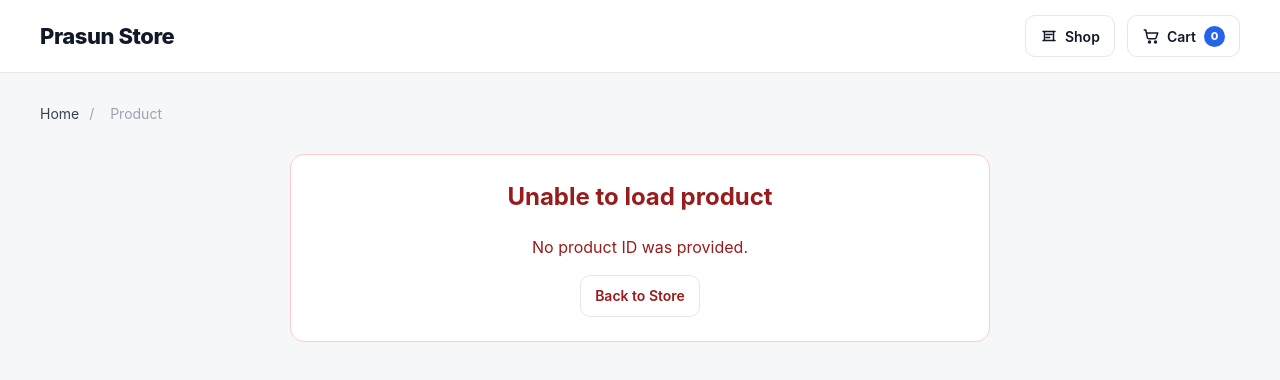
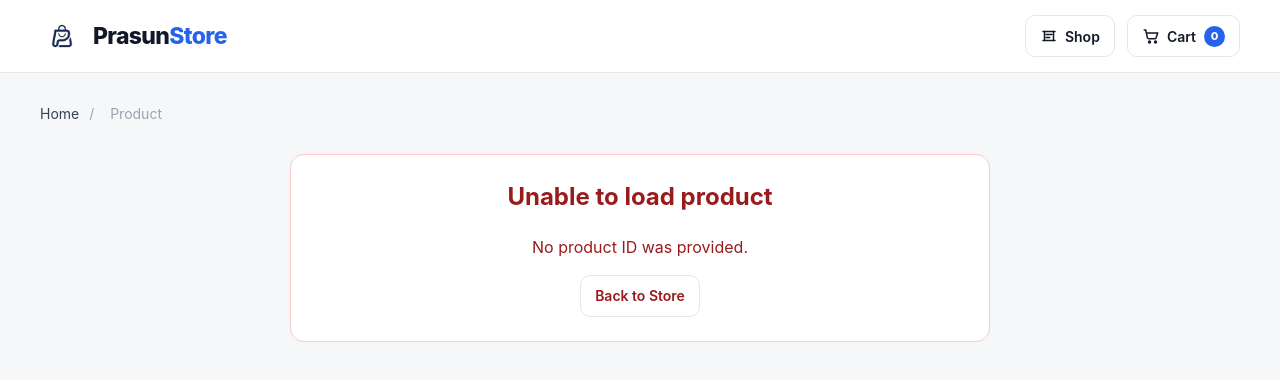
Before and after one commit to prasun301/store.prasunbarua.com, a plain HTML site: page product.html in a window 1280 px wide. Drawn offline with Linux system fonts and the light colour scheme.

Commit message:
Update product.html

```diff
--- a/product.html
+++ b/product.html
@@ -11,34 +11,10 @@
     content="Shop quality products at Prasun Store."
   />
 
-  <!-- ============================================================
-       FAVICON.IO
-       Upload these favicon.io files to the website root:
-       favicon.ico
-       favicon-16x16.png
-       favicon-32x32.png
-       apple-touch-icon.png
-       site.webmanifest
-       ============================================================ -->
-
   <link rel="icon" type="image/x-icon" href="/favicon.ico" />
-  <link
-    rel="icon"
-    type="image/png"
-    sizes="32x32"
-    href="/favicon-32x32.png"
-  />
-  <link
-    rel="icon"
-    type="image/png"
-    sizes="16x16"
-    href="/favicon-16x16.png"
-  />
-  <link
-    rel="apple-touch-icon"
-    sizes="180x180"
-    href="/apple-touch-icon.png"
-  />
+  <link rel="icon" type="image/png" sizes="32x32" href="/favicon-32x32.png" />
+  <link rel="icon" type="image/png" sizes="16x16" href="/favicon-16x16.png" />
+  <link rel="apple-touch-icon" sizes="180x180" href="/apple-touch-icon.png" />
   <link rel="manifest" href="/site.webmanifest" />
 
   <meta name="application-name" content="Prasun Store" />
@@ -118,28 +94,42 @@
     }
 
     /*
-     * Brand
+     * Brand - SAME STYLE AS INDEX.HTML
      */
 
     .brand {
+      flex: 0 0 auto;
       display: inline-flex;
       align-items: center;
+      gap: 9px;
       min-width: 0;
-      font-size: 22px;
-      font-weight: 800;
-      letter-spacing: -0.02em;
+      border-radius: 10px;
+    }
+
+    .brand-logo {
+      display: block;
+      width: auto;
+      height: 44px;
+      max-width: 180px;
+      object-fit: contain;
+      flex: 0 0 auto;
+    }
+
+    .brand-name {
+      font-size: 23px;
+      font-weight: 850;
+      letter-spacing: -0.65px;
       white-space: nowrap;
-    }
-
-    .brand-text {
-      display: inline-block;
-      overflow: hidden;
-      text-overflow: ellipsis;
-    }
-
-    /*
-     * Header actions
-     */
+      line-height: 1;
+    }
+
+    .brand-name span {
+      color: #2563eb;
+    }
+
+    /* ============================================================
+       HEADER ACTIONS
+       ============================================================ */
 
     .header-actions {
       display: flex;
@@ -176,10 +166,6 @@
       transform: translateY(1px);
     }
 
-    /*
-     * Professional SVG icons
-     */
-
     .header-icon {
       width: 18px;
       height: 18px;
@@ -191,10 +177,6 @@
       stroke-linecap: round;
       stroke-linejoin: round;
     }
-
-    /*
-     * Cart badge
-     */
 
     .cart-badge {
       min-width: 21px;
@@ -714,18 +696,18 @@
         gap: 10px;
       }
 
-      /*
-       * Keep Prasun Store visible on mobile.
-       */
-
       .brand {
-        min-width: 0;
-        flex: 1 1 auto;
-        font-size: 18px;
-      }
-
-      .brand-text {
+        gap: 7px;
+      }
+
+      .brand-logo {
+        height: 39px;
         max-width: 145px;
+      }
+
+      .brand-name {
+        font-size: 20px;
+        letter-spacing: -0.5px;
       }
 
       .header-actions {
@@ -744,10 +726,6 @@
         height: 17px;
       }
 
-      /*
-       * Make Cart compact but keep the text visible.
-       */
-
       .cart-badge {
         min-width: 19px;
         height: 19px;
@@ -808,12 +786,12 @@
         gap: 7px;
       }
 
-      .brand {
-        font-size: 17px;
-      }
-
-      .brand-text {
-        max-width: 115px;
+      .brand-logo {
+        display: none;
+      }
+
+      .brand-name {
+        font-size: 19px;
       }
 
       .header-actions {
@@ -847,10 +825,21 @@
       href="./index.html"
       class="brand"
       aria-label="Prasun Store home"
+      title="Prasun Store"
     >
-      <span class="brand-text">
-        Prasun Store
+
+      <img
+        src="./prasun-store-logo.jpeg"
+        alt="Prasun Store logo"
+        class="brand-logo"
+        width="180"
+        height="44"
+      />
+
+      <span class="brand-name">
+        Prasun<span>Store</span>
       </span>
+
     </a>
 
     <div class="header-actions">
@@ -876,14 +865,12 @@
         <span>Shop</span>
       </a>
 
-
       <a
         href="./cart.html"
         class="header-link"
         aria-label="Shopping cart"
       >
 
-        <!-- Professional SVG cart icon -->
         <svg
           class="header-icon"
           viewBox="0 0 24 24"
@@ -910,7 +897,6 @@
   </div>
 </header>
 
-
 <main class="page">
 
   <div class="container">
@@ -921,11 +907,9 @@
       <span>Product</span>
     </div>
 
-
     <div id="loading" class="loading">
       Loading product...
     </div>
-
 
     <div
       id="errorBox"
@@ -949,15 +933,10 @@
 
     </div>
 
-
     <section
       id="productSection"
       class="product-layout hidden"
     >
-
-      <!-- ======================================================
-           GALLERY
-           ====================================================== -->
 
       <div class="gallery-card">
 
@@ -979,11 +958,6 @@
 
       </div>
 
-
-      <!-- ======================================================
-           PRODUCT INFORMATION
-           ====================================================== -->
-
       <div class="info-card">
 
         <h1
@@ -993,7 +967,6 @@
           Product
         </h1>
 
-
         <div class="rating-row">
 
           <span
@@ -1009,7 +982,6 @@
 
         </div>
 
-
         <div
           id="productPrice"
           class="price"
@@ -1017,7 +989,6 @@
           $0.00
         </div>
 
-
         <div
           id="stockText"
           class="stock in-stock"
@@ -1025,20 +996,10 @@
           Available
         </div>
 
-
-        <!-- ====================================================
-             VARIANTS
-             ==================================================== -->
-
         <div
           id="variantsContainer"
           class="variants hidden"
         ></div>
-
-
-        <!-- ====================================================
-             QUANTITY
-             ==================================================== -->
 
         <div class="quantity-row">
 
@@ -1077,11 +1038,6 @@
 
         </div>
 
-
-        <!-- ====================================================
-             ACTIONS
-             ==================================================== -->
-
         <div class="action-buttons">
 
           <button
@@ -1102,17 +1058,11 @@
 
         </div>
 
-
         <div
           id="selectionNotice"
           class="notice hidden"
         ></div>
 
-
-        <!-- ====================================================
-             QUICK INFO
-             ==================================================== -->
-
         <div class="quick-info">
 
           <div class="quick-info-row">
@@ -1136,11 +1086,6 @@
 
     </section>
 
-
-    <!-- ========================================================
-         DESCRIPTION
-         ======================================================== -->
-
     <section
       id="descriptionCard"
       class="description-card hidden"
@@ -1161,15 +1106,9 @@
 
 </main>
 
-
 <script>
 
 "use strict";
-
-
-/* ============================================================
-   CONFIGURATION
-   ============================================================ */
 
 const API_BASE =
   "https://prasun-store.prasun301.workers.dev";
@@ -1180,29 +1119,13 @@ const CART_STORAGE_KEY =
 const LEGACY_CART_KEY =
   "cart";
 
-
-/* ============================================================
-   STATE
-   ============================================================ */
-
 let product = null;
-
 let normalizedSkus = [];
-
 let selectedProperties = {};
-
 let selectedSku = null;
-
 let quantity = 1;
-
 let galleryImages = [];
-
 let currentImageIndex = 0;
-
-
-/* ============================================================
-   DOM
-   ============================================================ */
 
 const loadingEl =
   document.getElementById("loading");
@@ -1276,10 +1199,6 @@ const descriptionContentEl =
 const cartBadgeEl =
   document.getElementById("cartBadge");
 
-
-/* ============================================================
-   BASIC HELPERS
-   ============================================================ */
 
 function firstNonEmpty(...values) {
 
@@ -1356,10 +1275,6 @@ function formatPrice(
 }
 
 
-/* ============================================================
-   GET PRODUCT ID
-   ============================================================ */
-
 function getProductId() {
 
   const params =
@@ -1376,10 +1291,6 @@ function getProductId() {
 
 }
 
-
-/* ============================================================
-   NORMALIZE PRODUCT
-   ============================================================ */
 
 function normalizeProduct(raw) {
 
@@ -1499,10 +1410,6 @@ function normalizeProduct(raw) {
 }
 
 
-/* ============================================================
-   PROPERTY HELPERS
-   ============================================================ */
-
 function getGroupId(property) {
 
   return firstNonEmpty(
@@ -1577,10 +1484,6 @@ function getPropertyImage(property) {
 }
 
 
-/* ============================================================
-   NORMALIZE PROPERTY
-   ============================================================ */
-
 function normalizeSkuProperty(
   property
 ) {
@@ -1687,10 +1590,6 @@ function normalizeSkuProperty(
 }
 
 
-/* ============================================================
-   EXTRACT SKU PROPERTIES
-   ============================================================ */
-
 function extractSkuProperties(
   sku
 ) {
@@ -1821,10 +1720,6 @@ function extractSkuProperties(
 
 }
 
-
-/* ============================================================
-   NORMALIZE SKUS
-   ============================================================ */
 
 function normalizeSkus(
   rawSkus
@@ -1937,10 +1832,6 @@ function normalizeSkus(
 
 }
 
-
-/* ============================================================
-   VARIANT NAME HELPERS
-   ============================================================ */
 
 function isMeaninglessVariantCode(
   value
@@ -2056,10 +1947,6 @@ function shouldUseImageSwatches(
 }
 
 
-/* ============================================================
-   BUILD VARIANT GROUPS
-   ============================================================ */
-
 function buildVariantGroups(
   skus
 ) {
@@ -2208,10 +2095,6 @@ function buildVariantGroups(
 }
 
 
-/* ============================================================
-   RENDER VARIANTS
-   ============================================================ */
-
 function renderVariants() {
 
   variantsContainerEl.innerHTML =
@@ -2457,10 +2340,6 @@ function renderVariants() {
 
 }
 
-
-/* ============================================================
-   CHECK SKU AVAILABILITY
-   ============================================================ */
 
 function hasAvailableSkuForSelection(
   groupId,
@@ -2512,10 +2391,6 @@ function hasAvailableSkuForSelection(
 }
 
 
-/* ============================================================
-   UPDATE VARIANT UI
-   ============================================================ */
-
 function updateVariantUI() {
 
   document
@@ -2624,10 +2499,6 @@ function updateVariantUI() {
 
 }
 
-
-/* ============================================================
-   SKU MATCHING
-   ============================================================ */
 
 function skuMatchesSelection(
   sku,
@@ -2862,10 +2733,6 @@ function updateSelectedSku() {
 }
 
 
-/* ============================================================
-   GALLERY
-   ============================================================ */
-
 function normalizeImages(
   rawImages
 ) {
@@ -3035,10 +2902,6 @@ function renderGallery() {
 
 }
 
-
-/* ============================================================
-   RATING
-   ============================================================ */
 
 function renderRating() {
 
@@ -3095,10 +2958,6 @@ function renderRating() {
 }
 
 
-/* ============================================================
-   DESCRIPTION
-   ============================================================ */
-
 function sanitizeDescriptionHtml(
   html
 ) {
@@ -3217,10 +3076,6 @@ function renderDescription() {
 }
 
 
-/* ============================================================
-   RENDER PRODUCT
-   ============================================================ */
-
 function renderProduct() {
 
   productTitleEl.textContent =
@@ -3348,10 +3203,6 @@ function renderProduct() {
 }
 
 
-/* ============================================================
-   CART FUNCTIONS
-   ============================================================ */
-
 function readCart() {
 
   try {
@@ -3436,6 +3287,7 @@ function saveCart(
   localStorage.setItem(
     LEGACY_CART_KEY,
     data
+
   );
 
 }
@@ -3476,10 +3328,6 @@ function updateCartBadge() {
 
 }
 
-
-/* ============================================================
-   BUILD CART ITEM
-   ============================================================ */
 
 function buildCartItem() {
 
@@ -3569,10 +3417,6 @@ function buildCartItem() {
 }
 
 
-/* ============================================================
-   VALIDATE SELECTION
-   ============================================================ */
-
 function validateSelection() {
 
   if (
@@ -3644,10 +3488,6 @@ function validateSelection() {
 
 }
 
-
-/* ============================================================
-   ADD TO CART
-   ============================================================ */
 
 function addCurrentProductToCart() {
 
@@ -3721,10 +3561,6 @@ function addCurrentProductToCart() {
 }
 
 
-/* ============================================================
-   BUY NOW
-   ============================================================ */
-
 function buyNow() {
 
   if (
@@ -3753,10 +3589,6 @@ function buyNow() {
 }
 
 
-/* ============================================================
-   QUANTITY
-   ============================================================ */
-
 function setQuantity(
   value
 ) {
@@ -3836,10 +3668,6 @@ buyNowBtnEl.addEventListener(
   buyNow
 );
 
-
-/* ============================================================
-   LOAD PRODUCT
-   ============================================================ */
 
 async function loadProduct() {
 
@@ -3917,10 +3745,6 @@ async function loadProduct() {
 }
 
 
-/* ============================================================
-   ERROR
-   ============================================================ */
-
 function showError(
   error
 ) {
@@ -3948,10 +3772,6 @@ function showError(
 }
 
 
-/* ============================================================
-   INIT
-   ============================================================ */
-
 document.addEventListener(
   "DOMContentLoaded",
   async () => {
```
